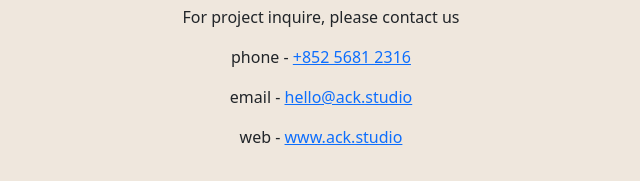
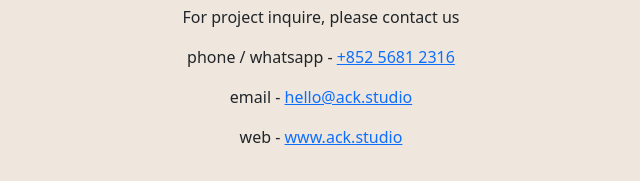
Before and after one commit to nguyenandre/ack.studio, a plain HTML site: page index.html in a window 1280 px wide. Shown: the part 441-622 px from the top of the page, without its empty margins (319-959 px from the left). Drawn offline with nearby package versions, Linux system fonts and the light colour scheme.

Commit message:
Update index.html

```diff
--- a/index.html
+++ b/index.html
@@ -16,7 +16,7 @@
       <img class="mb-4" src="images/ACK_Logo.png" alt="" width="200" height="200">
       <h1>Hong Kong based inteior design studio.</h1>
       <p>For project inquire, please contact us</p>
-      <p>phone - <a href="https://wa.me/message/2CXNFMUECLL4J1">+852 5681 2316</a></p>
+      <p>phone / whatsapp - <a href="https://wa.me/message/2CXNFMUECLL4J1">+852 5681 2316</a></p>
       <p>email - <a href="mailto:hello@ack.studio">hello@ack.studio</a></p>
       <p>web - <a href="https://ack.studio">www.ack.studio</a></p>
     </main>
```
